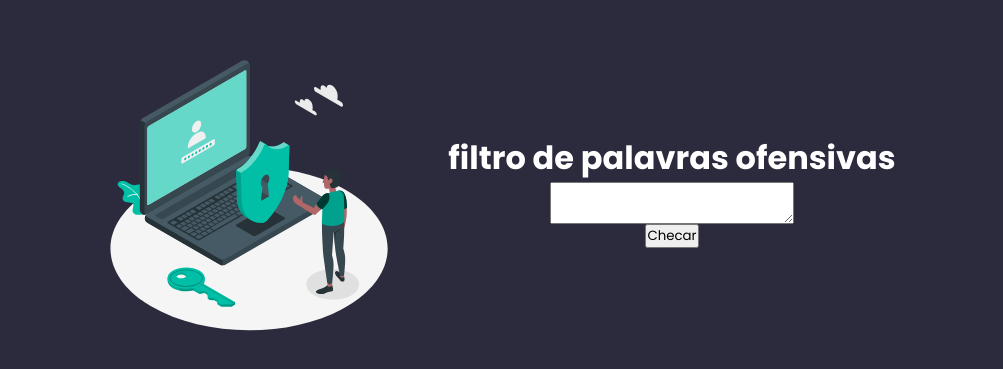
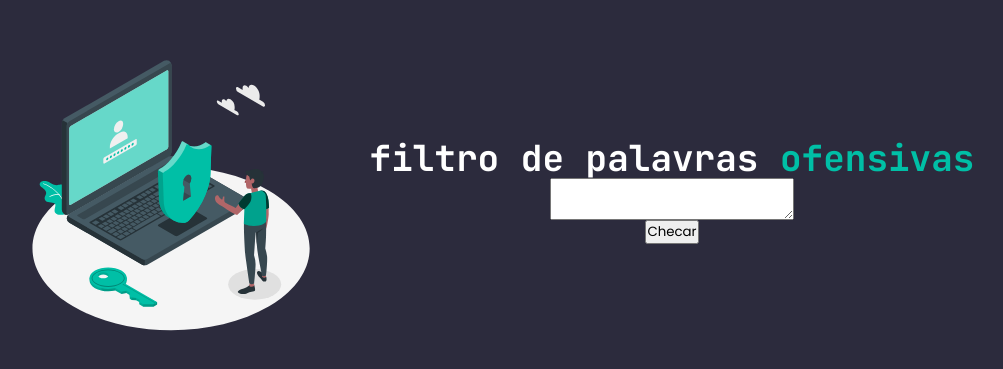
Before and after one commit to Jcassio-dev/VerificadorDePalavroes, a React (Vite) app: page / in a window 1280 px wide. Shown: the part 209-578 px from the top of the page, without its empty margins (168-1171 px from the left). Built offline with nearby package versions, Linux system fonts and the light colour scheme.

Commit message:
add h1 style

```diff
--- a/src/pages/Home/index.tsx
+++ b/src/pages/Home/index.tsx
@@ -25,7 +25,7 @@ export function Home() {
       <div>
         <img src={Security} alt="Rapaz mexendo no computador com cadeados e símbolos que exprimem segurança" />
       <Info>
-        <h1>filtro de palavras ofensivas</h1>
+        <h1>filtro de palavras <span>ofensivas</span></h1>
         <textarea value={text} onChange={(e: any) => setText(e.target.value)}/>
         <button onClick={() => verifyText(text)}>Checar</button>
       </Info>
--- a/src/pages/Home/styles.ts
+++ b/src/pages/Home/styles.ts
@@ -26,4 +26,17 @@ export const Info = styled.div`
     align-items: center;
     justify-content: center;
 
+
+    h1{
+        font-family: 'JetBrains Mono';
+        font-weight: 700;
+        font-size: 36px;
+        line-height: 40px;
+
+        span{
+            color: var(--green);
+        }
+    }
+
+
 `
```
